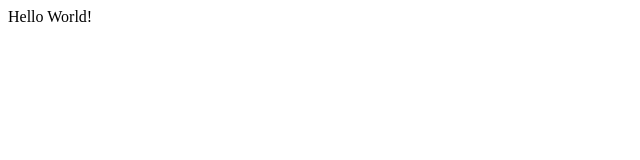
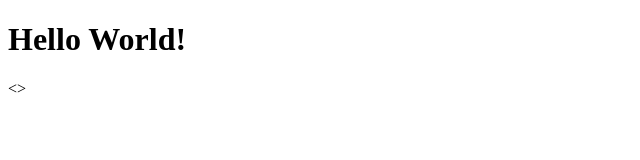
Before and after one commit to Quitzyy/zyy, a plain HTML site: page index.html in a window 1280 px wide. Shown: the whole page, without its empty margins (0-640 px from the left). Drawn offline with Linux system fonts and the light colour scheme.

Commit message:
为首页添加了标题行

```diff
--- a/index.html
+++ b/index.html
@@ -7,6 +7,7 @@
   <title>Document</title>
 </head>
 <body>
-  <h>Hello World!</h>
+  <h1>Hello World!</h1>
+  <>
 </body>
 </html>
```
